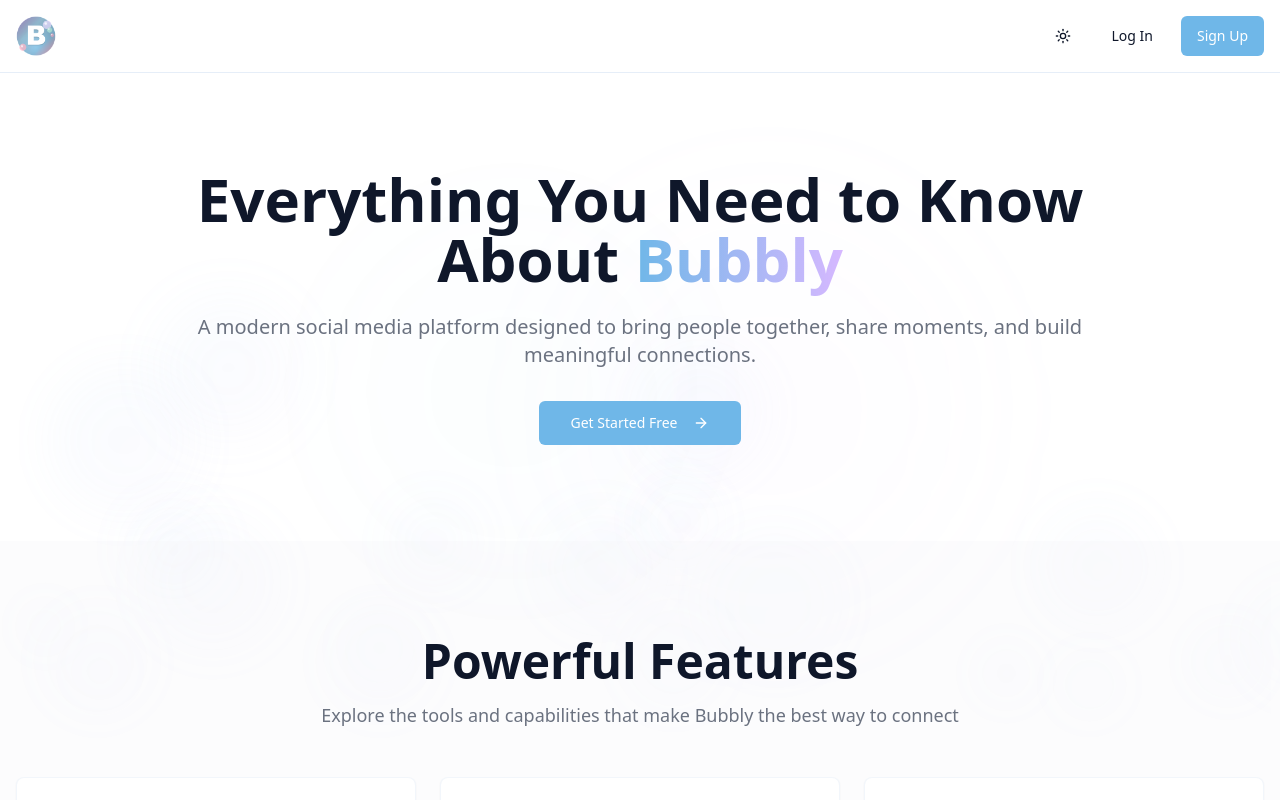
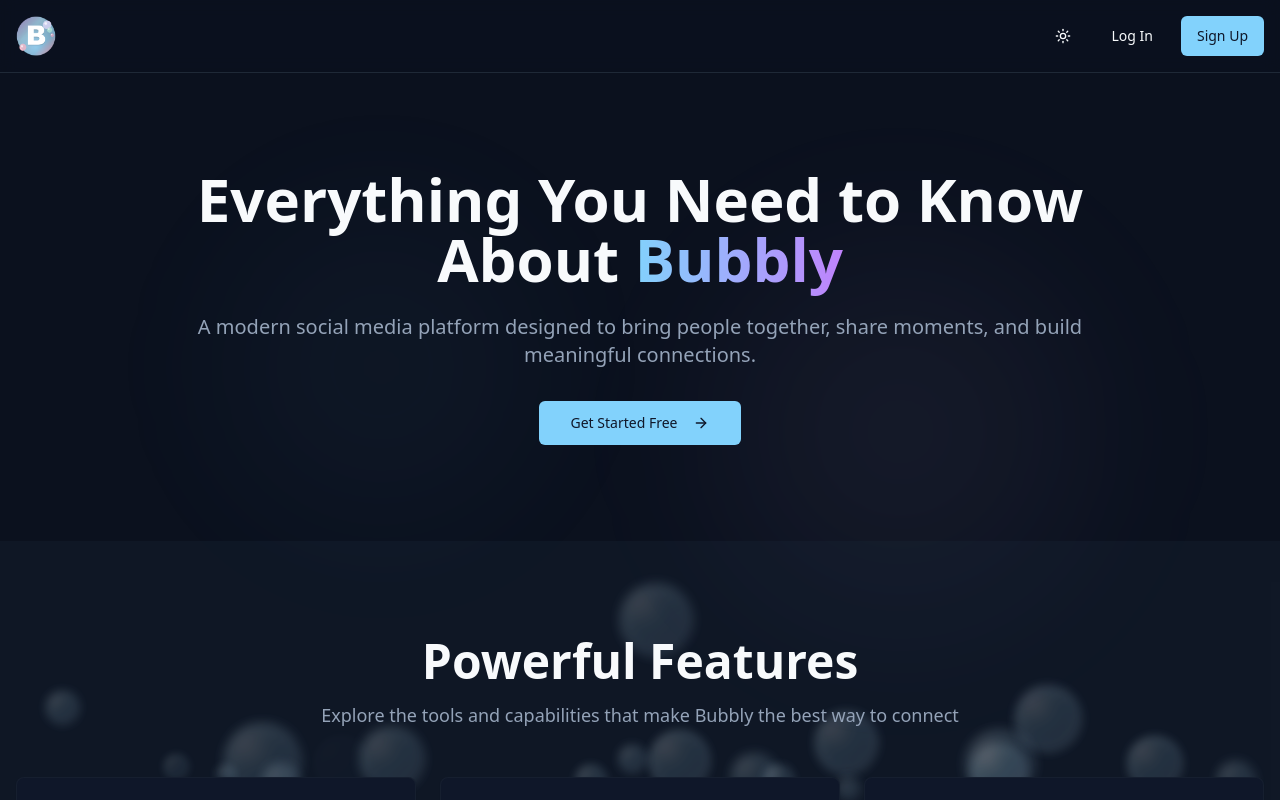
Before and after one commit to mattkerbyy/Bubbly, a React (Vite) app in the folder front-end/: page /learn-more in a window 1280 px wide. Both pictures are taken after a click on the button 1063 px from the left and 36 px from the top of the page. Shown: the top 800 px of the page. Built offline with nearby package versions, Linux system fonts and the light colour scheme; no server answers.

Commit message:
fix & style: bubbles bg animations and theme toggle

```diff
--- a/front-end/src/App.jsx
+++ b/front-end/src/App.jsx
@@ -1,6 +1,8 @@
 import { BrowserRouter as Router, Routes, Route, Navigate } from 'react-router-dom'
 import { useEffect } from 'react'
 import { useAuthStore } from '@/stores/useAuthStore'
+import { useUiStore } from '@/stores/useUiStore'
+import { initializeTheme } from '@/lib/theme'
 import PrivateRoute from '@/components/PrivateRoute'
 
 // Pages
@@ -15,6 +17,18 @@ import AboutPage from '@/pages/AboutPage'
 
 function App() {
   const { isAuthenticated, getMe } = useAuthStore()
+  const theme = useUiStore((state) => state.theme)
+
+  // Initialize theme immediately
+  useEffect(() => {
+    initializeTheme()
+  }, [])
+
+  // Apply theme changes
+  useEffect(() => {
+    document.documentElement.classList.remove('light', 'dark')
+    document.documentElement.classList.add(theme)
+  }, [theme])
 
   // Restore user session on app load
   useEffect(() => {
--- a/front-end/src/components/BackgroundAnimation.jsx
+++ b/front-end/src/components/BackgroundAnimation.jsx
@@ -1,48 +1,128 @@
-import { motion } from 'framer-motion'
+import { motion } from "framer-motion";
+import { useEffect, useState } from "react";
+import { useUiStore } from "@/stores/useUiStore";
 
 export default function BackgroundAnimation() {
-  // Generate random bubbles
-  const bubbles = Array.from({ length: 20 }, (_, i) => ({
+  const [mounted, setMounted] = useState(false);
+  const theme = useUiStore((state) => state.theme);
+
+  useEffect(() => {
+    setMounted(true);
+  }, []);
+
+  if (!mounted) return null;
+
+  // Adjust colors based on theme
+  const isDark = theme === "dark";
+
+  // Generate bubbles with random pop behavior
+  const bubbles = Array.from({ length: 20 }, (_, i) => {
+    const size = Math.random() * 60 + 20; // 20-80px
+    const shouldPop = Math.random() > 0.6; // 40% chance to pop randomly
+    const popHeight = shouldPop ? Math.random() * 60 + 20 : 100; // Pop at 20-80% height
+
+    return {
       id: i,
-    size: Math.random() * 100 + 50,
-    left: Math.random() * 100,
+      size,
+      left: Math.random() * 95 + 2.5,
       delay: Math.random() * 5,
-    duration: Math.random() * 10 + 15,
-  }))
+      duration: Math.random() * 10 + 8,
+      shouldPop,
+      popHeight,
+    };
+  });
 
   return (
-    <div className="fixed inset-0 overflow-hidden pointer-events-none z-0">
-      {bubbles.map((bubble) => (
+    <div
+      className="fixed inset-0 pointer-events-none overflow-hidden"
+      style={{
+        zIndex: 1,
+      }}
+    >
+      {/* Realistic bubble animations */}
+      {bubbles.map((bubble) => {
+        const maxY = bubble.shouldPop
+          ? -(window.innerHeight * (bubble.popHeight / 100))
+          : -window.innerHeight - 100;
+
+        return (
           <motion.div
             key={bubble.id}
-          className="absolute rounded-full bg-gradient-to-br from-primary/10 to-secondary/10 blur-xl"
+            className="absolute rounded-full"
             style={{
               width: bubble.size,
               height: bubble.size,
               left: `${bubble.left}%`,
-            bottom: -100,
+              bottom: -bubble.size,
+              // Realistic bubble gradient: light center, transparent edges
+              background: isDark
+                ? `radial-gradient(circle at 30% 30%,
+                    rgba(255, 255, 255, 0.3) 0%,
+                    rgba(173, 216, 230, 0.25) 30%,
+                    rgba(111, 183, 232, 0.15) 60%,
+                    transparent 100%)`
+                : `radial-gradient(circle at 30% 30%,
+                    rgba(255, 255, 255, 0.8) 0%,
+                    rgba(173, 216, 230, 0.6) 30%,
+                    rgba(111, 183, 232, 0.4) 60%,
+                    transparent 100%)`,
+              // Bubble shine effect
+              boxShadow: isDark
+                ? `inset -${bubble.size * 0.15}px -${bubble.size * 0.15}px ${bubble.size * 0.3}px rgba(255, 255, 255, 0.15),
+                   inset ${bubble.size * 0.1}px ${bubble.size * 0.1}px ${bubble.size * 0.2}px rgba(255, 255, 255, 0.1)`
+                : `inset -${bubble.size * 0.15}px -${bubble.size * 0.15}px ${bubble.size * 0.3}px rgba(255, 255, 255, 0.6),
+                   inset ${bubble.size * 0.1}px ${bubble.size * 0.1}px ${bubble.size * 0.2}px rgba(255, 255, 255, 0.4)`,
+              border: isDark
+                ? '1px solid rgba(173, 216, 230, 0.2)'
+                : '1px solid rgba(173, 216, 230, 0.4)',
+              filter: 'blur(5px)',
             }}
             animate={{
-            y: [-100, -window.innerHeight - 100],
-            x: [0, Math.random() * 100 - 50, 0],
-            opacity: [0, 0.5, 0],
-            scale: [0.8, 1.2, 0.8],
+              y: [-bubble.size, maxY],
+              x: [
+                0,
+                Math.sin(bubble.id) * 30, // Wobble left/right
+                Math.cos(bubble.id) * 30,
+                0
+              ],
+              opacity: bubble.shouldPop
+                ? [0, 0.8, 0.8, 0] // Pop: fade out at the end
+                : [0, 0.8, 0.8, 0], // Normal: fade out at top
+              scale: bubble.shouldPop
+                ? [0.8, 1, 1.1, 0] // Pop: suddenly disappear
+                : [0.8, 1, 1.05, 1], // Normal: slight size change
             }}
             transition={{
               duration: bubble.duration,
               delay: bubble.delay,
               repeat: Infinity,
-            ease: 'easeInOut',
+              ease: "easeInOut",
+              times: bubble.shouldPop
+                ? [0, 0.3, 0.7, 1] // Pop timing
+                : [0, 0.2, 0.8, 1], // Normal timing
             }}
           />
-      ))}
+        );
+      })}
 
-      {/* Gradient orbs */}
+      {/* Ambient gradient orbs for depth */}
       <motion.div
-        className="absolute top-1/4 left-1/4 w-96 h-96 rounded-full bg-primary/5 blur-3xl"
+        className="absolute rounded-full"
+        style={{
+          top: '15%',
+          left: '10%',
+          width: 500,
+          height: 500,
+          background: isDark
+            ? 'radial-gradient(circle, rgba(111, 183, 232, 0.12) 0%, transparent 70%)'
+            : 'radial-gradient(circle, rgba(111, 183, 232, 0.25) 0%, transparent 70%)',
+          filter: 'blur(60px)',
+        }}
         animate={{
-          scale: [1, 1.2, 1],
-          opacity: [0.3, 0.5, 0.3],
+          scale: [1, 1.15, 1],
+          opacity: [0.4, 0.6, 0.4],
+          x: [0, 20, 0],
+          y: [0, -20, 0],
         }}
         transition={{
           duration: 8,
@@ -51,10 +131,22 @@ export default function BackgroundAnimation() {
         }}
       />
       <motion.div
-        className="absolute bottom-1/4 right-1/4 w-96 h-96 rounded-full bg-secondary/5 blur-3xl"
+        className="absolute rounded-full"
+        style={{
+          bottom: '15%',
+          right: '10%',
+          width: 500,
+          height: 500,
+          background: isDark
+            ? 'radial-gradient(circle, rgba(214, 184, 255, 0.12) 0%, transparent 70%)'
+            : 'radial-gradient(circle, rgba(214, 184, 255, 0.25) 0%, transparent 70%)',
+          filter: 'blur(60px)',
+        }}
         animate={{
-          scale: [1.2, 1, 1.2],
-          opacity: [0.5, 0.3, 0.5],
+          scale: [1.15, 1, 1.15],
+          opacity: [0.6, 0.4, 0.6],
+          x: [0, -20, 0],
+          y: [0, 20, 0],
         }}
         transition={{
           duration: 10,
@@ -63,5 +155,5 @@ export default function BackgroundAnimation() {
         }}
       />
     </div>
-  )
+  );
 }
--- a/front-end/src/components/ThemeToggle.jsx
+++ b/front-end/src/components/ThemeToggle.jsx
@@ -4,34 +4,36 @@ import { Button } from '@/components/ui/button'
 import { useEffect } from 'react'
 
 export default function ThemeToggle() {
-  const { theme, setTheme } = useUiStore()
+  const theme = useUiStore((state) => state.theme)
+  const toggleTheme = useUiStore((state) => state.toggleTheme)
 
+  // Apply theme on mount and changes
   useEffect(() => {
-    // Apply theme to document
     const root = document.documentElement
-    if (theme === 'dark') {
-      root.classList.add('dark')
-    } else {
-      root.classList.remove('dark')
-    }
+    // Remove both classes first to ensure clean state
+    root.classList.remove('light', 'dark')
+
+    // Add the current theme class
+    root.classList.add(theme)
   }, [theme])
 
-  const toggleTheme = () => {
-    setTheme(theme === 'light' ? 'dark' : 'light')
+  const handleToggle = () => {
+    toggleTheme()
   }
 
   return (
     <Button
       variant="ghost"
       size="icon"
-      onClick={toggleTheme}
-      className="w-10 h-10"
-      aria-label="Toggle theme"
+      onClick={handleToggle}
+      className="w-10 h-10 relative"
+      aria-label={`Switch to ${theme === 'light' ? 'dark' : 'light'} mode`}
+      title={`Current: ${theme}. Click to toggle.`}
     >
       {theme === 'light' ? (
-        <Moon className="h-5 w-5" />
+        <Moon className="h-5 w-5 transition-transform duration-200 hover:rotate-12" />
       ) : (
-        <Sun className="h-5 w-5" />
+        <Sun className="h-5 w-5 transition-transform duration-200 hover:rotate-90" />
       )}
     </Button>
   )
--- a/front-end/src/index.css
+++ b/front-end/src/index.css
@@ -4,50 +4,50 @@
 
 @layer base {
   :root {
-    /* Light theme colors (hex) */
-    --background: #FFFFFF; /* white */
-    --foreground: #0F172A; /* dark slate */
-    --card: #FFFFFF;
-    --card-foreground: #0F172A;
-    --popover: #FFFFFF;
-    --popover-foreground: #0F172A;
-    --primary: #6FB7E8; /* logo sky blue */
-    --primary-foreground: #FFFFFF;
-    --secondary: #D6B8FF; /* soft lavender */
-    --secondary-foreground: #0F172A;
-    --muted: #F3F6F9; /* subtle surface */
-    --muted-foreground: #6B7280; /* gray */
-    --accent: #9FEAD3; /* mint */
-    --accent-foreground: #0F172A;
-    --destructive: #EF4444; /* red */
-    --destructive-foreground: #FFFFFF;
-    --border: #E6EEF8; /* pale blue border */
-    --input: #E6EEF8;
-    --ring: #2B6CB0; /* darker blue for focus ring */
+    /* Light theme colors (HSL for Tailwind compatibility) */
+    --background: 0 0% 100%;
+    --foreground: 222 47% 11%;
+    --card: 0 0% 100%;
+    --card-foreground: 222 47% 11%;
+    --popover: 0 0% 100%;
+    --popover-foreground: 222 47% 11%;
+    --primary: 201 74% 64%;
+    --primary-foreground: 0 0% 100%;
+    --secondary: 268 65% 84%;
+    --secondary-foreground: 222 47% 11%;
+    --muted: 210 40% 96%;
+    --muted-foreground: 220 9% 46%;
+    --accent: 157 55% 76%;
+    --accent-foreground: 222 47% 11%;
+    --destructive: 0 84% 60%;
+    --destructive-foreground: 0 0% 100%;
+    --border: 214 32% 91%;
+    --input: 214 32% 91%;
+    --ring: 213 56% 37%;
     --radius: 0.5rem;
   }
 
   .dark {
-    /* Dark theme colors (hex) */
-    --background: #0F172A; /* dark slate */
-    --foreground: #E6EEF8; /* light text */
-    --card: #0F172A;
-    --card-foreground: #E6EEF8;
-    --popover: #0F172A;
-    --popover-foreground: #E6EEF8;
-    --primary: #60A5FA; /* slightly lighter blue for dark bg */
-    --primary-foreground: #0F172A;
-    --secondary: #7C3AED; /* purple */
-    --secondary-foreground: #E6EEF8;
-    --muted: #1F2937; /* dark muted surface */
-    --muted-foreground: #9CA3AF;
-    --accent: #34D399; /* green mint */
-    --accent-foreground: #0F172A;
-    --destructive: #DC2626;
-    --destructive-foreground: #E6EEF8;
-    --border: #1F2937;
-    --input: #1F2937;
-    --ring: #60A5FA;
+    /* Dark theme colors (HSL) - Improved for better contrast and aesthetics */
+    --background: 222 47% 8%;
+    --foreground: 210 40% 98%;
+    --card: 222 47% 11%;
+    --card-foreground: 210 40% 98%;
+    --popover: 222 47% 11%;
+    --popover-foreground: 210 40% 98%;
+    --primary: 201 96% 75%;
+    --primary-foreground: 222 47% 11%;
+    --secondary: 270 95% 75%;
+    --secondary-foreground: 222 47% 11%;
+    --muted: 217 33% 17%;
+    --muted-foreground: 215 20% 65%;
+    --accent: 158 64% 52%;
+    --accent-foreground: 222 47% 11%;
+    --destructive: 0 63% 50%;
+    --destructive-foreground: 210 40% 98%;
+    --border: 215 28% 17%;
+    --input: 217 33% 17%;
+    --ring: 201 96% 75%;
   }
 }
 
--- /dev/null
+++ b/front-end/src/lib/theme.js
@@ -0,0 +1,52 @@
+/**
+ * Theme initialization utilities
+ * This ensures theme is applied immediately on page load before React hydrates
+ */
+
+// Apply theme from localStorage or system preference
+export const initializeTheme = () => {
+  if (typeof window === 'undefined') return
+
+  try {
+    // Check localStorage first
+    const stored = localStorage.getItem('bubbly-ui')
+    let theme = 'light'
+
+    if (stored) {
+      const parsed = JSON.parse(stored)
+      theme = parsed.state?.theme || 'light'
+    } else {
+      // Fallback to system preference
+      theme = window.matchMedia('(prefers-color-scheme: dark)').matches ? 'dark' : 'light'
+    }
+
+    // Apply theme class immediately
+    document.documentElement.classList.remove('light', 'dark')
+    document.documentElement.classList.add(theme)
+  } catch (error) {
+    // Fallback to light mode on error
+    document.documentElement.classList.add('light')
+  }
+}
+
+// Watch for system theme changes
+export const watchSystemTheme = (callback) => {
+  if (typeof window === 'undefined') return
+
+  const mediaQuery = window.matchMedia('(prefers-color-scheme: dark)')
+
+  const handler = (e) => {
+    const stored = localStorage.getItem('bubbly-ui')
+    // Only auto-switch if user hasn't set a preference
+    if (!stored) {
+      const theme = e.matches ? 'dark' : 'light'
+      document.documentElement.classList.remove('light', 'dark')
+      document.documentElement.classList.add(theme)
+      if (callback) callback(theme)
+    }
+  }
+
+  mediaQuery.addEventListener('change', handler)
+
+  return () => mediaQuery.removeEventListener('change', handler)
+}
--- a/front-end/src/stores/useUiStore.js
+++ b/front-end/src/stores/useUiStore.js
@@ -1,8 +1,57 @@
 import { create } from 'zustand'
+import { persist, createJSONStorage } from 'zustand/middleware'
 
-export const useUiStore = create((set) => ({
-  theme: 'light',
-  showModal: false,
-  setTheme: (theme) => set(() => ({ theme })),
-  toggleModal: () => set((state) => ({ showModal: !state.showModal })),
-}))
+// Helper to get system theme
+const getSystemTheme = () => {
+  if (typeof window === 'undefined') return 'light'
+  return window.matchMedia('(prefers-color-scheme: dark)').matches ? 'dark' : 'light'
+}
+
+// Helper to get initial theme (prioritize stored, fallback to system)
+const getInitialTheme = () => {
+  if (typeof window === 'undefined') return 'light'
+
+  try {
+    const stored = localStorage.getItem('bubbly-ui')
+    if (stored) {
+      const parsed = JSON.parse(stored)
+      if (parsed.state?.theme) {
+        return parsed.state.theme
+      }
+    }
+  } catch (error) {
+    console.error('Error reading stored theme:', error)
+  }
+
+  return getSystemTheme()
+}
+
+export const useUiStore = create(
+  persist(
+    (set, get) => ({
+      theme: getInitialTheme(),
+      showModal: false,
+      setTheme: (theme) => {
+        set({ theme })
+        // Apply theme immediately to DOM
+        if (typeof document !== 'undefined') {
+          if (theme === 'dark') {
+            document.documentElement.classList.add('dark')
+          } else {
+            document.documentElement.classList.remove('dark')
+          }
+        }
+      },
+      toggleTheme: () => {
+        const currentTheme = get().theme
+        const newTheme = currentTheme === 'light' ? 'dark' : 'light'
+        get().setTheme(newTheme)
+      },
+      toggleModal: () => set((state) => ({ showModal: !state.showModal })),
+    }),
+    {
+      name: 'bubbly-ui',
+      storage: createJSONStorage(() => localStorage),
+    }
+  )
+)
--- a/front-end/tailwind.config.js
+++ b/front-end/tailwind.config.js
@@ -8,38 +8,38 @@ export default {
   theme: {
     extend: {
       colors: {
-        border: "#E6EEF8",
-        input: "#E6EEF8",
-        ring: "#2B6CB0",
-        background: "#FFFFFF",
-        foreground: "#0F172A",
+        border: "hsl(var(--border))",
+        input: "hsl(var(--input))",
+        ring: "hsl(var(--ring))",
+        background: "hsl(var(--background))",
+        foreground: "hsl(var(--foreground))",
         primary: {
-          DEFAULT: "#6FB7E8",
-          foreground: "#FFFFFF",
+          DEFAULT: "hsl(var(--primary))",
+          foreground: "hsl(var(--primary-foreground))",
         },
         secondary: {
-          DEFAULT: "#D6B8FF",
-          foreground: "#0F172A",
+          DEFAULT: "hsl(var(--secondary))",
+          foreground: "hsl(var(--secondary-foreground))",
         },
         destructive: {
-          DEFAULT: "#EF4444",
-          foreground: "#FFFFFF",
+          DEFAULT: "hsl(var(--destructive))",
+          foreground: "hsl(var(--destructive-foreground))",
         },
         muted: {
-          DEFAULT: "#F3F6F9",
-          foreground: "#6B7280",
+          DEFAULT: "hsl(var(--muted))",
+          foreground: "hsl(var(--muted-foreground))",
         },
         accent: {
-          DEFAULT: "#9FEAD3",
-          foreground: "#0F172A",
+          DEFAULT: "hsl(var(--accent))",
+          foreground: "hsl(var(--accent-foreground))",
         },
         popover: {
-          DEFAULT: "#FFFFFF",
-          foreground: "#0F172A",
+          DEFAULT: "hsl(var(--popover))",
+          foreground: "hsl(var(--popover-foreground))",
         },
         card: {
-          DEFAULT: "#FFFFFF",
-          foreground: "#0F172A",
+          DEFAULT: "hsl(var(--card))",
+          foreground: "hsl(var(--card-foreground))",
         },
       },
       borderRadius: {
```
Also changed, not shown: front-end/src/pages/LandingPage.jsx (+6 -8 lines), 1 other file (tests, documents, lock files or other folders). Lines whose indentation alone changed are shown as unchanged.
